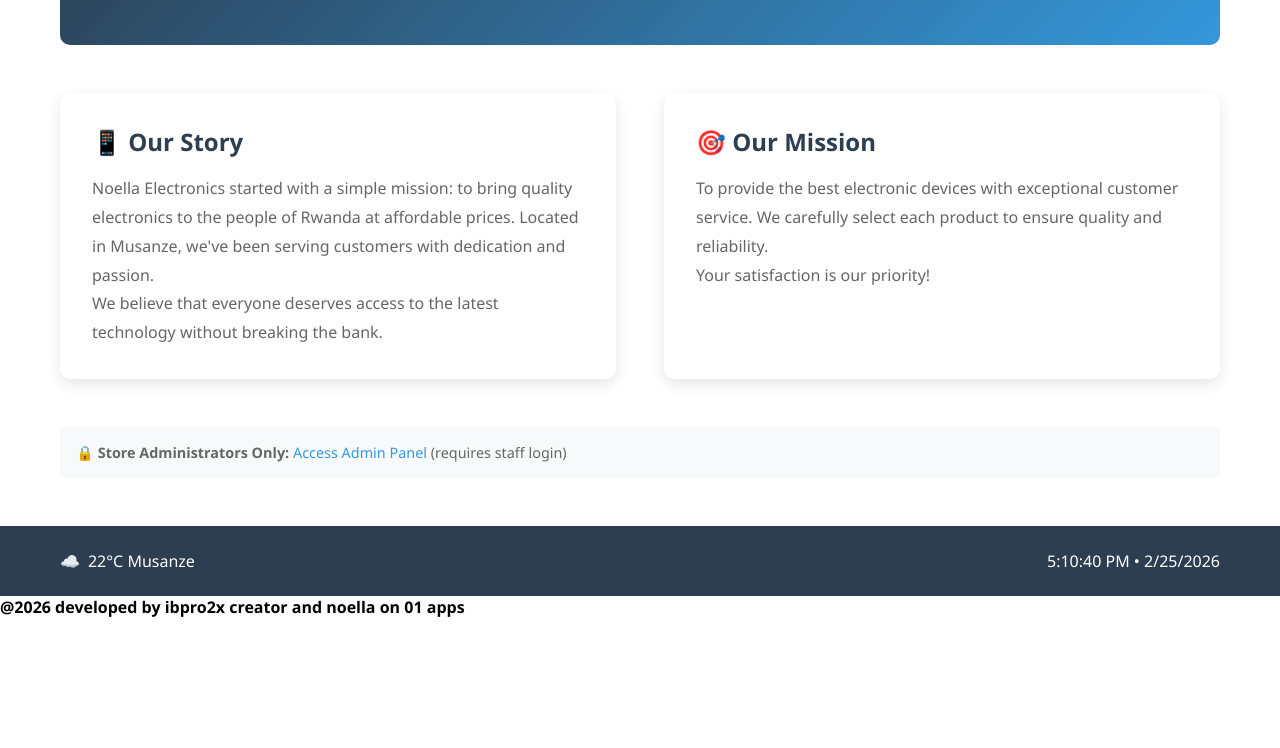
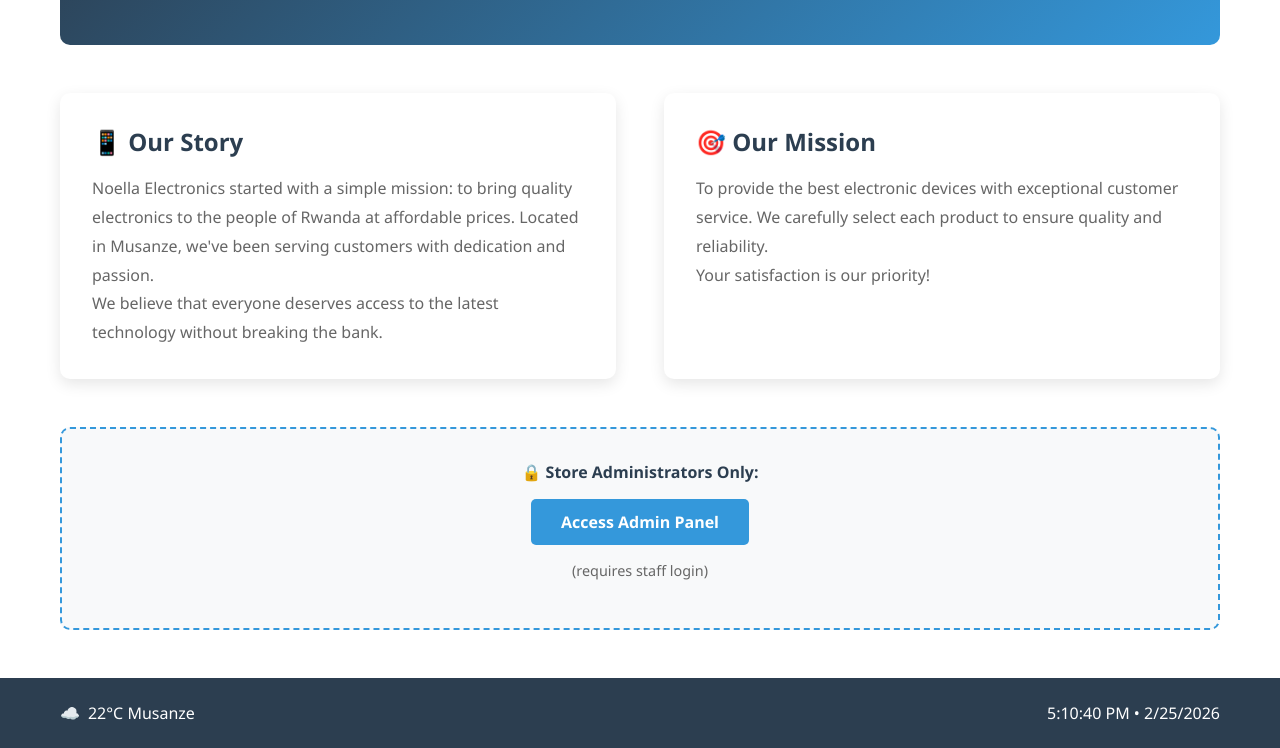
Before and after one commit to noellauwihirwe720-cmd/Noella-electronic-platform, a plain HTML site: page about.html in a window 1280 px wide. Shown: the part 260-1008 px from the top of the page. Before the commit the page ends 878 px from the top, so only its background shows below. Drawn offline with Linux system fonts and the light colour scheme.

Commit message:
Update about.html
Signed-off-by: noellauwihirwe720-cmd <noellauwihirwe720@gmail.com>

```diff
--- a/about.html
+++ b/about.html
@@ -47,20 +47,31 @@
 
         .admin-note {
             background: #f8f9fa;
-            padding: 1rem;
-            border-radius: 5px;
+            padding: 2rem;
+            border-radius: 10px;
             margin-top: 2rem;
-            font-size: 0.9rem;
-            color: #666;
+            text-align: center;
+            border: 2px dashed #3498db;
+        }
+
+        .admin-note p {
+            color: #2c3e50;
+            margin-bottom: 1rem;
         }
 
         .admin-link {
-            color: #3498db;
+            display: inline-block;
+            background: #3498db;
+            color: white;
+            padding: 12px 30px;
+            border-radius: 5px;
             text-decoration: none;
+            font-weight: bold;
+            transition: background 0.3s;
         }
 
         .admin-link:hover {
-            text-decoration: underline;
+            background: #2980b9;
         }
 
         footer {
@@ -98,7 +109,6 @@
                 <h2>📱 Our Story</h2>
                 <p>Noella Electronics started with a simple mission: to bring quality electronics to the people of Rwanda at affordable prices. Located in Musanze, we've been serving customers with dedication and passion.</p>
                 <p>We believe that everyone deserves access to the latest technology without breaking the bank.</p>
-
             </div>
 
             <div class="about-card">
@@ -108,9 +118,11 @@
             </div>
         </div>
 
-        <!-- Admin access note - visible to everyone but login required -->
+        <!-- Admin access section - FIXED LINK -->
         <div class="admin-note">
-            <p>🔒 <strong>Store Administrators Only:</strong> <a href="admin-login.html" class="admin-link">Access Admin Panel</a> (requires staff login)</p>
+            <p>🔒 <strong>Store Administrators Only:</strong></p>
+            <a href="admin_login.html" class="admin-link">Access Admin Panel</a>
+            <p style="margin-top: 1rem; font-size: 0.9rem; color: #666;">(requires staff login)</p>
         </div>
     </div>
 
@@ -133,5 +145,4 @@
         setInterval(updateDateTime, 1000);
     </script>
 </body>
-<h4>@2026 developed by ibpro2x creator and noella on 01 apps</h4>
 </html>
```
